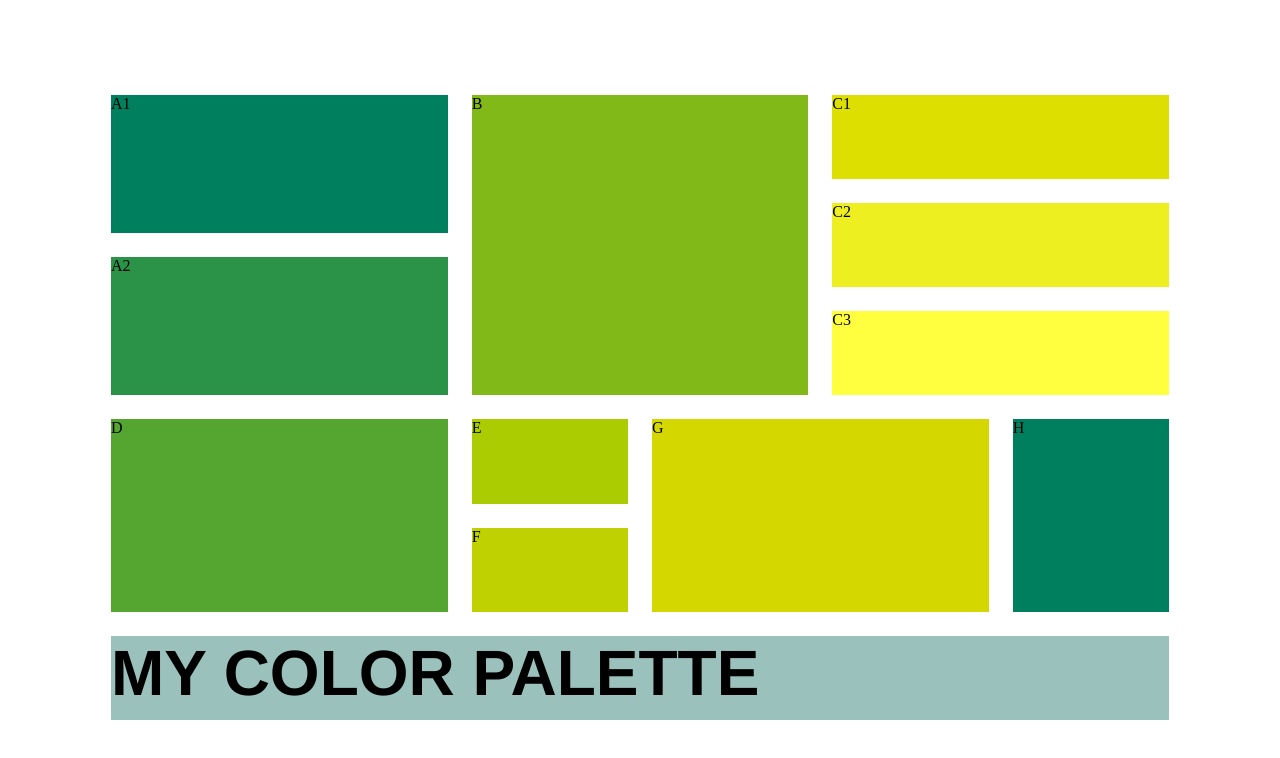
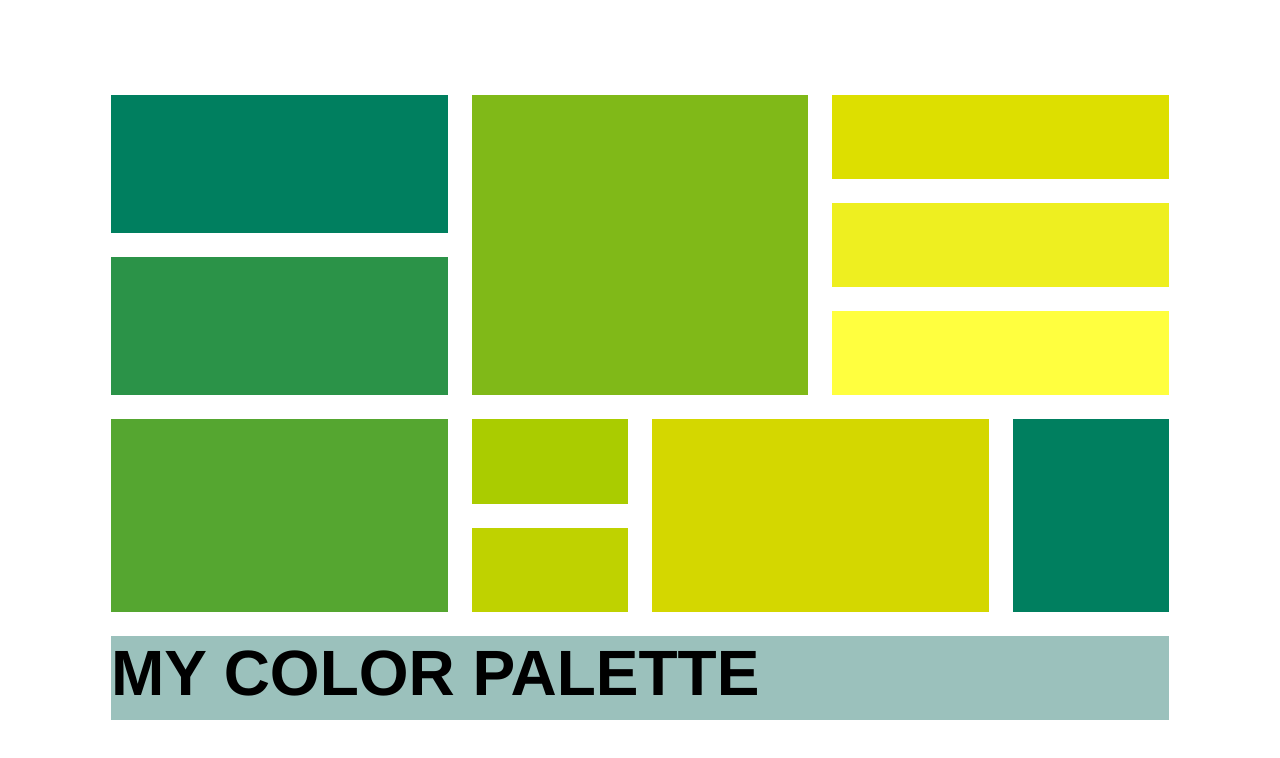
Before and after one commit to Faustina-Acheampong/CSS--grid-color-palette, a plain HTML site: page index.html in a window 1280 px wide. Drawn offline with Linux system fonts and the light colour scheme.

Commit message:
Edited index.html to create grids A-I

```diff
--- a/index.html
+++ b/index.html
@@ -10,20 +10,20 @@
     <main>
         <div class="grid-container">
             <div class="grid-A">
-                <div class="subgrid-A1">A1</div>
-                <div class="subgrid-A2">A2</div>
+                <div class="subgrid-A1"></div>
+                <div class="subgrid-A2"></div>
             </div>
-            <div class="grid-B">B</div>
+            <div class="grid-B"></div>
             <div class="grid-C">
-                <div class="subgrid-C1">C1</div>
-                <div class="subgrid-C2">C2</div>
-                <div class="subgrid-C3">C3</div>
+                <div class="subgrid-C1"></div>
+                <div class="subgrid-C2"></div>
+                <div class="subgrid-C3"></div>
             </div>
-            <div class="grid-D">D</div>
-            <div class="grid-E">E</div>
-            <div class="grid-F">F</div>
-            <div class="grid-G">G</div>
-            <div class="grid-H">H</div>
+            <div class="grid-D"></div>
+            <div class="grid-E"></div>
+            <div class="grid-F"></div>
+            <div class="grid-G"></div>
+            <div class="grid-H"></div>
             <div class="grid-I">MY COLOR PALETTE</div>
         </div>
     </main>
```
